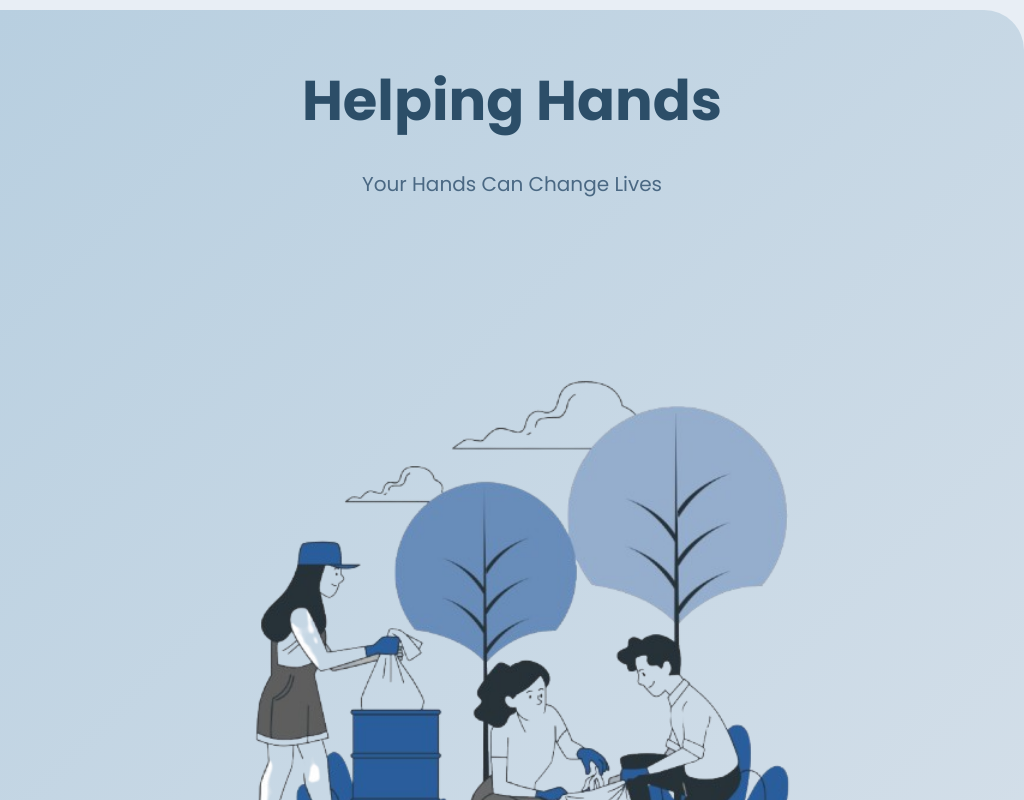
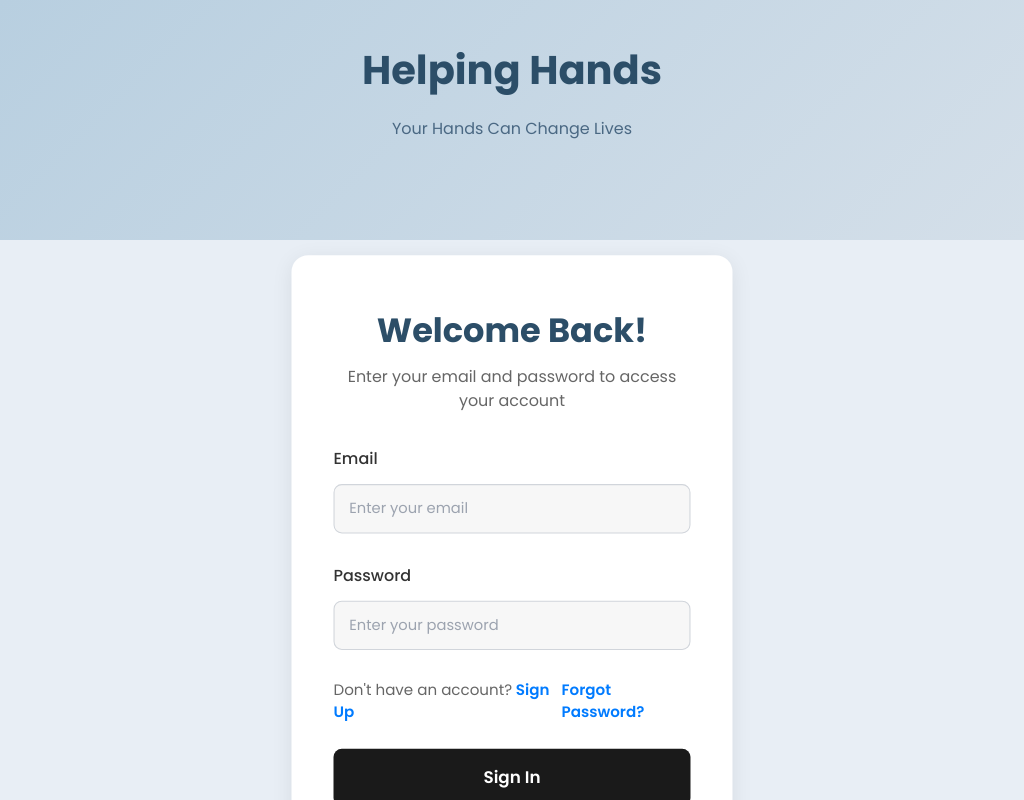
Before and after one commit to ienvysn/helping-hands, a React (Create React App) app in the folder client/: page /login in a window 1024 px wide. Shown: the top 800 px of the page. Built offline with nearby package versions, Linux system fonts and the light colour scheme.

Commit message:
css changes

```diff
--- a/client/src/style/ForgetPassword.css
+++ b/client/src/style/ForgetPassword.css
@@ -183,28 +183,52 @@
   color: #1a3a52;
 }
 
-@media (max-width: 968px) {
+@media (min-width: 769px) and (max-width: 1024px) {
   .wrapper {
     flex-direction: column;
+    min-height: 100vh;
+    height: auto;
+    background: #f0f2f7;
+    overflow-y: auto;
   }
 
   .leftSection {
-    padding: 2rem;
+    display: block;
+    width: 100%;
+    padding: 40px 30px;
+  }
+
+  .rightSection {
+    width: 100%;
+    padding: 16px 12px;
+  }
+
+  .formContainer {
+    width: 90%;
+    max-width: 420px;
+    margin: 16px auto 24px;
+    transform: scale(1.05);
+  }
+
+  .submitBtn {
+    width: 100%;
+    margin-bottom: 12px;
   }
 
   .title {
     font-size: 2.5rem;
+    text-align: center;
   }
 
   .subtitle {
     font-size: 1rem;
+    text-align: center;
   }
 
-  .illustration {
-    max-width: 350px;
-  }
-
-  .formContainer {
-    padding: 2rem 1.5rem;
+  .input {
+    width: 100%;
+    padding: 12px 14px;
+    font-size: 14px;
+    margin-bottom: 12px;
   }
 }
--- a/client/src/style/Login.css
+++ b/client/src/style/Login.css
@@ -125,85 +125,171 @@
 }
 
 
-/* Responsive */
+@media (min-width: 769px) and (max-width: 1024px) and (max-height: 650px) {
+  .wrapper {
+    display: flex;
+    flex-direction: column;
+    min-height: 100vh;
+    height: auto;
+    overflow-y: auto;
+    background: #f0f2f7;
+  }
+
+  .leftSection {
+    display: none;
+  }
+
+  .rightSection {
+    width: 100%;
+    flex: none;
+    padding: 16px 12px;
+    overflow: visible;
+  }
+
+  .formContainer {
+    width: 92%;
+    max-width: 420px;
+    margin: 0 auto 24px;
+    padding-bottom: 16px;
+  }
+
+  .signUpBtn,
+  .signInBtn,
+  .googleBtn {
+    margin-bottom: 12px;
+  }
+}
+
+@media (min-width: 769px) and (max-width: 1024px) and (min-height: 651px) {
+  .wrapper {
+    display: flex;
+    flex-direction: column;
+    min-height: 100vh;
+    height: auto;
+    overflow-y: auto;
+    background: #f0f2f7;
+  }
+
+  .leftSection {
+    display: block;
+    width: 100%;
+    max-height: 30vh;
+    padding: 12px 20px;
+    border-radius: 0;
+    flex-shrink: 0;
+  }
+
+  .illustration {
+    display: block;
+    width: 55%;
+    max-height: 130px;
+    margin: 4px auto 0;
+    object-fit: contain;
+  }
+
+  .rightSection {
+    width: 100%;
+    flex: 1;
+    overflow-y: auto;
+    padding: 12px;
+  }
+
+  .formContainer {
+    width: 92%;
+    max-width: 420px;
+    margin: 0 auto 24px;
+    padding-bottom: 16px;
+  }
+
+  .signUpBtn,
+  .signInBtn,
+  .googleBtn {
+    margin-bottom: 12px;
+  }
+}
+
 @media (max-width: 768px) {
-
   .wrapper {
     flex-direction: column;
+    min-height: 100vh;
     height: auto;
-    padding: 20px 0;
+    padding: 0;
+    background: #f0f2f7;
+    overflow-y: auto;
   }
 
-  /* Left Section */
   .leftSection {
-    flex: none;
+    display: none !important;
+  }
+
+  .rightSection {
     width: 100%;
-    padding: 40px 20px;
-    border-radius: 0;
+    padding: 12px 8px;
+  }
+
+  .formContainer {
+    width: 95%;
+    max-width: 380px;
+    margin: 0 auto 20px;
+    padding-bottom: 16px;
+  }
+
+  .signUpBtn,
+  .signInBtn,
+  .googleBtn {
+    width: 100%;
+    margin-bottom: 12px;
+  }
+
+  .heading {
+    font-size: 16px;
+    margin-bottom: 6px;
     text-align: center;
   }
 
-  .title {
-    font-size: 32px;
-  }
-
-  .subtitle {
-    font-size: 16px;
-  }
-
-  .illustration {
-    width: 70%;
-    margin-top: 20px;
-  }
-
-  /* Right Section */
-  .rightSection {
-    flex: none;
+  .input {
     width: 100%;
-    padding: 20px;
-  }
-
-  .formContainer {
-    width: 90%;
-    margin: 0 auto;
-  }
-
-  .heading {
-    font-size: 24px;
-  }
-
-  .smallText {
-    font-size: 12px;
-  }
-
-  .label {
-    font-size: 12px;
-  }
-
-  .input {
-    padding: 10px;
-    font-size: 14px;
+    padding: 8px;
+    font-size: 13px;
+    margin-bottom: 8px;
   }
 
   .linksRow {
     flex-direction: column;
-    gap: 10px;
+    gap: 4px;
+    font-size: 10px;
+    text-align: center;
+  }
+
+  .googleIcon {
+    width: 16px;
+    margin-right: 6px;
+  }
+
+  .error-message {
+    font-size: 0.65rem;
+    padding: 0.25rem 0;
+  }
+}
+
+@media (max-width: 480px) {
+  .heading {
+    font-size: 14px;
+  }
+
+  .input {
     font-size: 12px;
   }
 
-  .signInBtn, .googleBtn {
-    width: 100%;
-    padding: 10px;
-    font-size: 14px;
+  .signUpBtn,
+  .signInBtn,
+  .googleBtn {
+    font-size: 12px;
+    padding: 10px 0;
   }
 
-  .googleIcon {
-    width: 24px;
-    margin-right: 12px;
-  }
-
-  .error-message {
-    font-size: 0.75rem;
-    padding: 0.5rem;
+  .leftSection .mobileLoginBtn {
+    font-size: 14px;
+    padding: 10px 0;
   }
 }
--- a/client/src/style/Profile.css
+++ b/client/src/style/Profile.css
@@ -107,7 +107,6 @@
   width: 100%;
 }
 
-/* Avatar section */
 .avatarSection {
   display: flex;
   align-items: center;
--- a/client/src/style/Register.css
+++ b/client/src/style/Register.css
@@ -148,79 +148,144 @@
   width: 20px;
   height: 20px;
 }
-/*Responsive */
-@media (min-width: 769px) and (max-width: 1024px) {
+/*responsive*/
+@media (min-width: 769px) and (max-width: 1024px) and (max-height: 650px) {
   .wrapper {
     flex-direction: column;
+    min-height: 100vh;
     height: auto;
-    overflow: visible;
-    padding: 10px 0;
+    overflow-y: auto;
+    background: #f0f2f7;
   }
 
   .leftSection {
-    flex: none;
-    width: 100%;
-    padding: 30px 20px;
-    border-radius: 0;
-    text-align: center;
-  }
-
-  .title {
-    font-size: 42px;
-  }
-
-  .subtitle {
-    font-size: 15px;
-  }
-
-  .illustration {
-    top: 40px;
-    width: 70%;
+    display: none;
   }
 
   .rightSection {
+    width: 100%;
     flex: none;
-    width: 100%;
-    padding: 20px;
+    padding: 16px 12px;
+    overflow: visible;
   }
 
   .formContainer {
-    width: 80%;
-    margin: 0 auto;
-  }
-
-  .heading {
-    font-size: 26px;
-  }
-
-  .smallText,
-  .smallNote {
-    font-size: 12px;
-    text-align: left;
-  }
-
-  .label {
-    font-size: 12px;
-  }
-
-  .input {
-    padding: 12px;
-    font-size: 13px;
-  }
-
-  .accountRow {
-    flex-direction: column;
-    gap: 6px;
+    width: 92%;
+    max-width: 420px;
+    margin: 0 auto 24px;
+    padding-bottom: 16px;
   }
 
   .signUpBtn,
   .googleBtn {
-    font-size: 14px;
+    margin-bottom: 12px;
+  }
+}
+
+@media (min-width: 769px) and (max-width: 1024px) and (min-height: 651px) {
+  .wrapper {
+    flex-direction: column;
+    min-height: 100vh;
+    height: auto;
+    overflow-y: auto;
+    background: #f0f2f7;
+  }
+
+  .leftSection {
+    display: block;
+    width: 100%;
+    max-height: 30vh;
+    padding: 12px 20px;
+    border-radius: 0;
+    flex-shrink: 0;
+  }
+
+  .illustration {
+    display: block;
+    width: 55%;
+    max-height: 130px;
+    margin: 4px auto 0;
+    object-fit: contain;
+  }
+
+  .rightSection {
+    width: 100%;
+    flex: 1;
+    overflow-y: auto;
     padding: 12px;
   }
 
-  .googleIcon {
-    width: 18px;
-    height: 18px;
+  .formContainer {
+    width: 92%;
+    max-width: 420px;
+    margin: 0 auto 24px;
+    padding-bottom: 16px;
+  }
+
+  .signUpBtn,
+  .googleBtn {
+    margin-bottom: 12px;
   }
 }
+
+@media (max-width: 768px) {
+  .wrapper {
+    flex-direction: column;
+    min-height: 100vh;
+    height: auto;
+    padding: 0;
+    background: #f0f2f7;
+    overflow-y: auto;
+  }
+
+  .leftSection {
+    display: none !important;
+  }
+
+  .rightSection {
+    width: 100%;
+    padding: 12px 8px;
+  }
+
+  .formContainer {
+    width: 95%;
+    max-width: 380px;
+    margin: 0 auto 20px;
+    padding-bottom: 16px;
+  }
+
+  .signUpBtn,
+  .googleBtn {
+    width: 100%;
+    margin-bottom: 12px;
+  }
+
+  .heading {
+    font-size: 16px;
+    margin-bottom: 6px;
+    text-align: center;
+  }
+
+  .input {
+    width: 100%;
+    padding: 8px;
+    font-size: 13px;
+    margin-bottom: 8px;
+  }
+}
+
+@media (max-width: 480px) {
+  .heading {
+    font-size: 14px;
+  }
+
+  .input {
+    font-size: 12px;
+  }
+
+  .signUpBtn,
+  .googleBtn {
+    font-size: 12px;
+    padding: 10px 0;
+  }
+}
```
